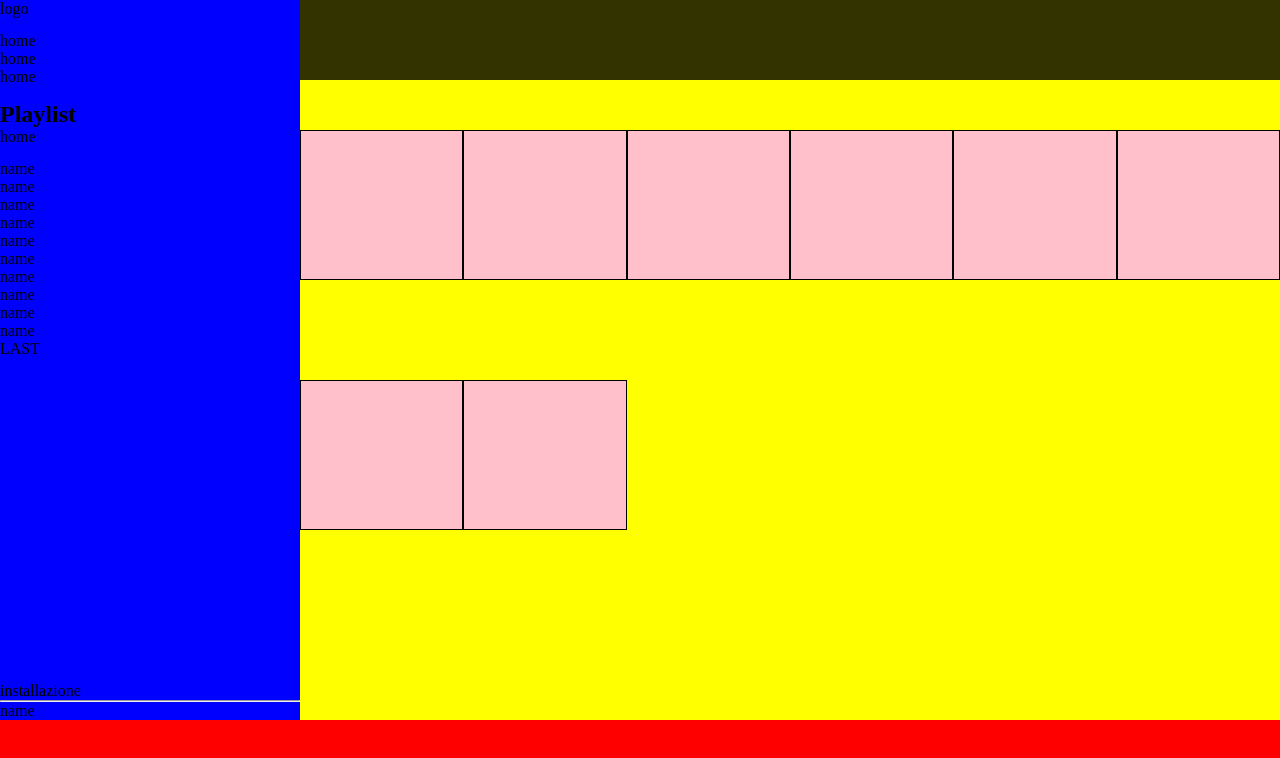
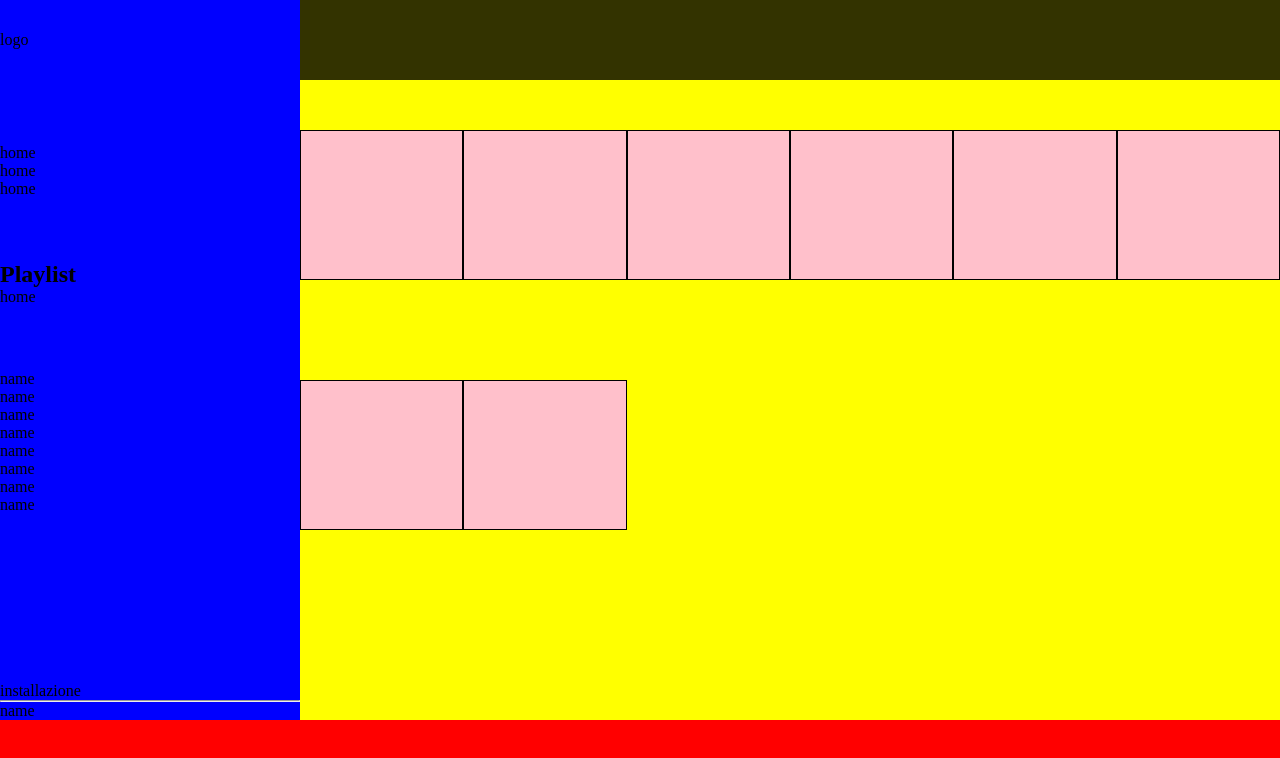
Before and after one commit to davide-amabile/html-css-spotifyweb, a plain HTML site: page index.html in a window 1280 px wide. Drawn offline with Linux system fonts and the light colour scheme.

Commit message:
modifica nav laterale

```diff
--- a/css/style.css
+++ b/css/style.css
@@ -28,18 +28,26 @@
   display: flex;
   flex-direction: column;
   justify-content:space-between;
-  height: 50%;
+  height: calc(100% - 200px);
+}
+
+/* logo nav laterale */
+.logo_nav_lat {
+  height: 80px;
+  line-height: 80px;
+}
+/* /logo nav laterale */
+/* lista playlist */
+.list-playlist {
+  height: 150px;
+  overflow-y: auto;
 }
 
 .nav_lat_bot {
   display: flex;
   flex-direction: column;
   justify-content: flex-end;
-}
-/* lista playlist */
-.list-playlist {
   height: 200px;
-  overflow-y: scroll;
 }
 /* /lista playlist */
 /*/ nav laterale */
@@ -51,12 +59,12 @@
   margin-left: 300px;
   padding-top: 80px;
   background-color: yellow;
-  overflow-y: scroll;
+  overflow-y: auto;
 }
 /* nav trasparente */
 .nav-up {
   height: 80px;
-  width: 79%;
+  width: 100%;
   background-color: rgba(0,0,0,0.8);
   position: fixed;
   top: 0;
--- a/index.html
+++ b/index.html
@@ -13,7 +13,7 @@
       <!--nav laterale-->
       <aside class="nav-lat">
         <div class="nav_lat_up">
-          <div class="logo">logo <!--mettere img logo-->
+          <div class="logo_nav_lat">logo <!--mettere img logo-->
           </div>
           <div class="search">
             <ul>
```
Also changed, not shown: test.html (+1 -1 lines).
